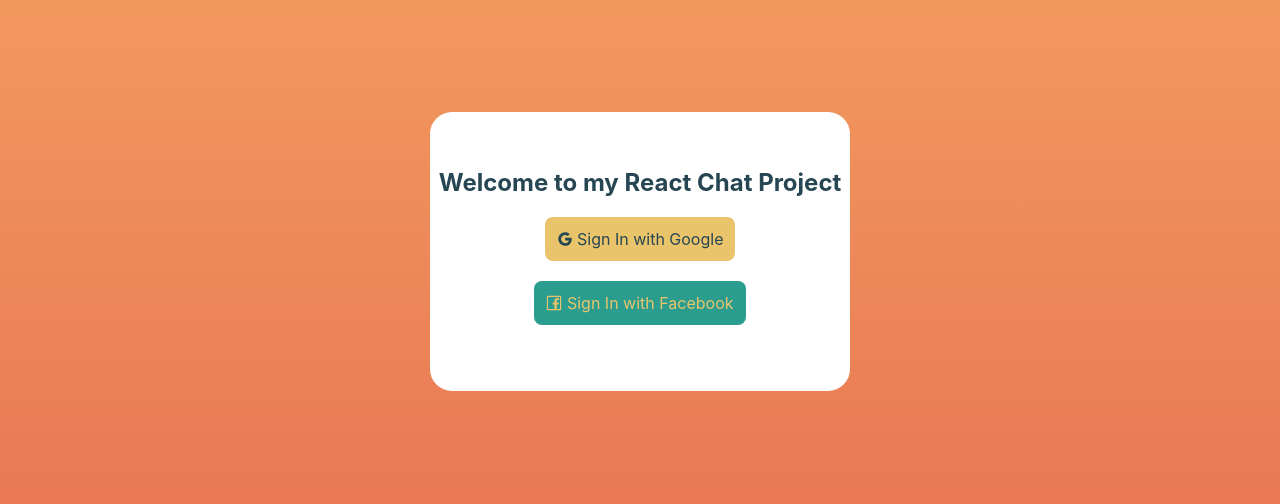
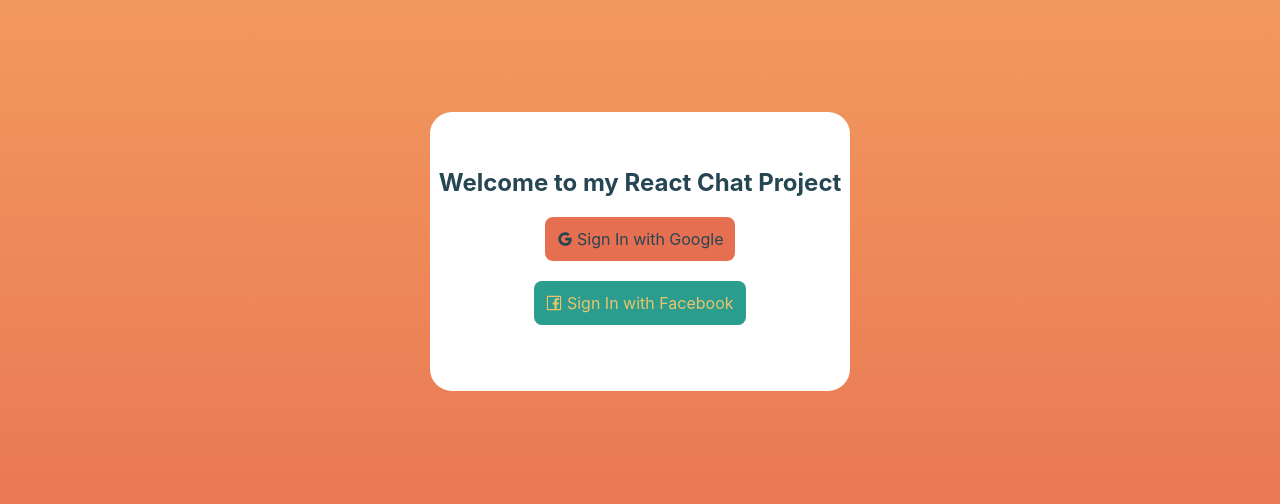
Before and after one commit to Shaurya-dub/reactChatApp, a React (Create React App) app: page / in a window 1280 px wide. Shown: the part 144-648 px from the top of the page. Built offline with nearby package versions, Linux system fonts and the light colour scheme; no server answers.

Commit message:
changed google color

```diff
--- a/src/index.css
+++ b/src/index.css
@@ -111,7 +111,7 @@ color:white !important;
 }
 
 .google {
-  background-color: #e9c46a;
+  background-color: #e76f51;
   color: #264653;
   transition: all 0.3s linear;
 }
```
